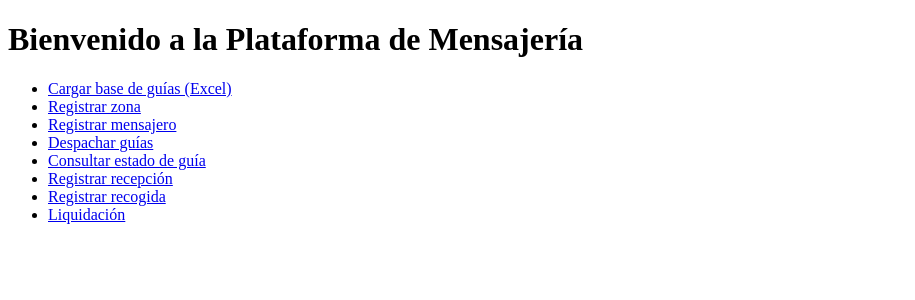
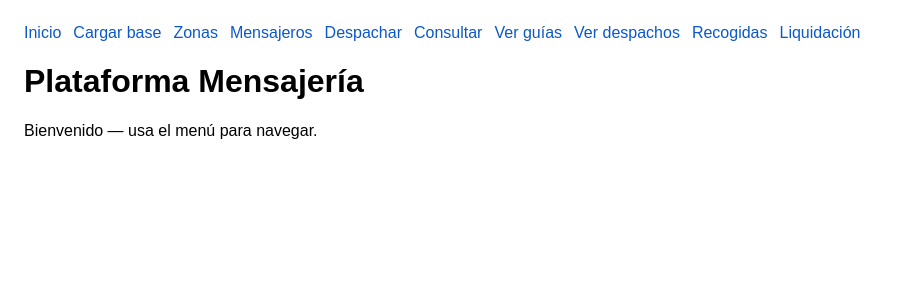
Before and after one commit to luisrobles062/mensajeria-app, a Flask app: page / in a window 1280 px wide. Shown: the top 300 px of the page, without its empty margins (0-915 px from the left). Run offline with Flask 3, Linux system fonts and the light colour scheme; some libraries are stand-ins or nearby versions.

Commit message:
Update index.html

```diff
--- a/templates/index.html
+++ b/templates/index.html
@@ -1,20 +1,6 @@
-<!DOCTYPE html>
-<html lang="es">
-<head>
-    <meta charset="UTF-8" />
-    <title>Plataforma Mensajería - Inicio</title>
-</head>
-<body>
-    <h1>Bienvenido a la Plataforma de Mensajería</h1>
-    <ul>
-        <li><a href="{{ url_for('cargar_base') }}">Cargar base de guías (Excel)</a></li>
-        <li><a href="{{ url_for('registrar_zona') }}">Registrar zona</a></li>
-        <li><a href="{{ url_for('registrar_mensajero') }}">Registrar mensajero</a></li>
-        <li><a href="{{ url_for('despachar_guias') }}">Despachar guías</a></li> <!-- corregido -->
-        <li><a href="{{ url_for('consultar_estado') }}">Consultar estado de guía</a></li>
-        <li><a href="{{ url_for('registrar_recepcion') }}">Registrar recepción</a></li>
-        <li><a href="{{ url_for('registrar_recogida') }}">Registrar recogida</a></li>
-        <li><a href="{{ url_for('liquidacion') }}">Liquidación</a></li> <!-- agregué esta porque tienes ruta liquidacion -->
-    </ul>
-</body>
-</html>
+{% extends "base.html" %}
+{% block title %}Inicio{% endblock %}
+{% block content %}
+  <h1>Plataforma Mensajería</h1>
+  <p>Bienvenido — usa el menú para navegar.</p>
+{% endblock %}
```
